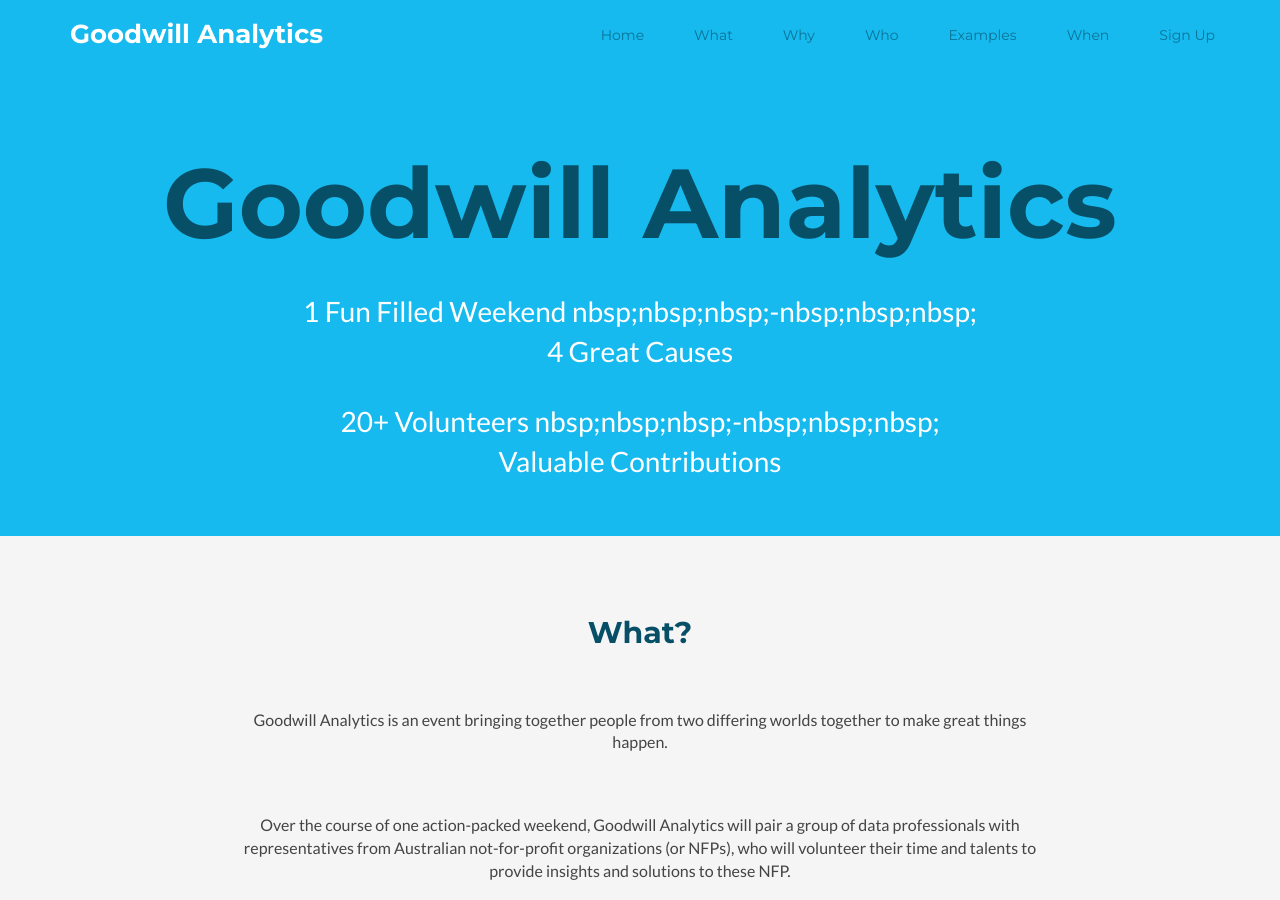
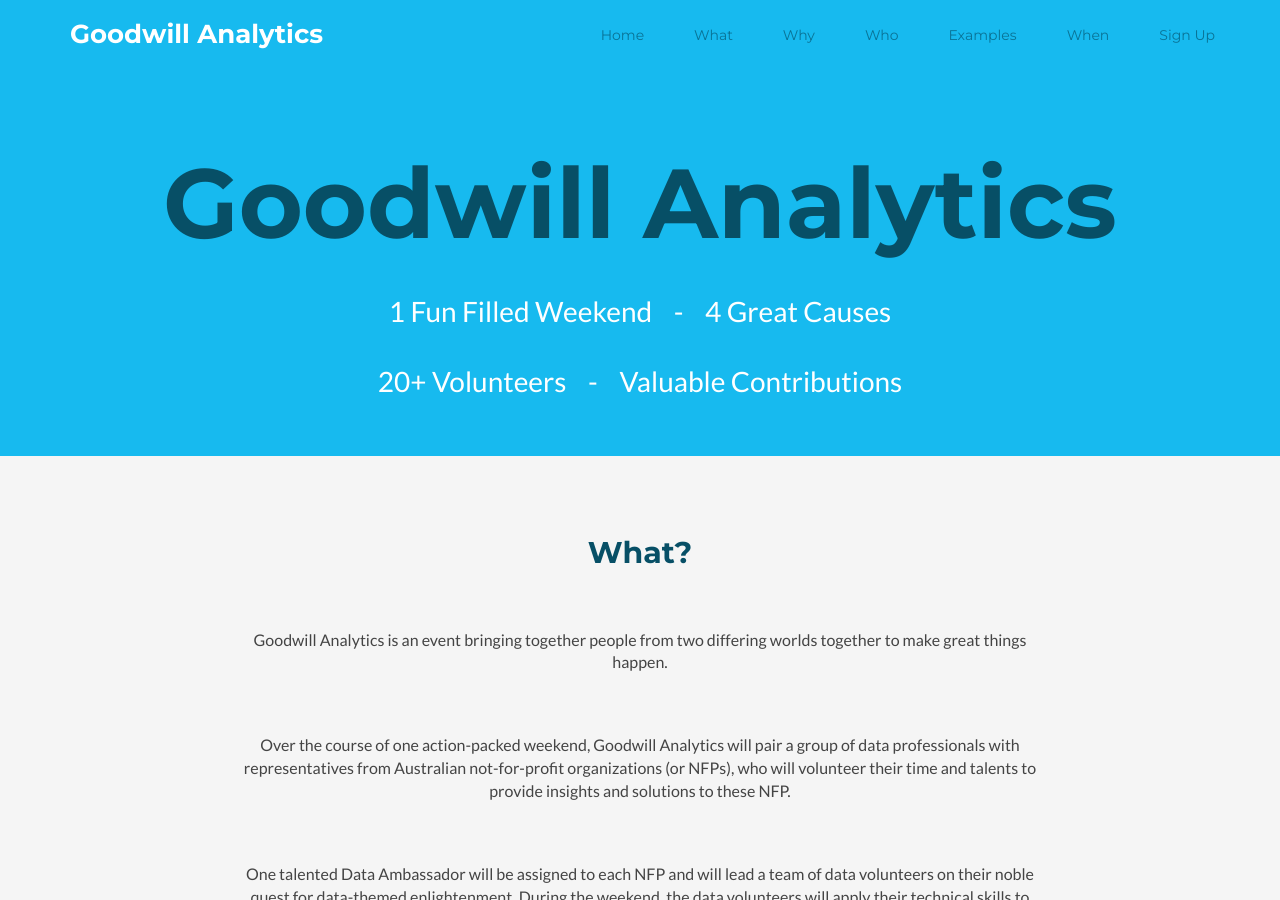
Before and after one commit to goodwillanalytics/goodwillanalytics.github.io, a Jekyll site: the page built from index.html, in a window 1280 px wide and 900 px high. Built offline with Jekyll 4.4.1, drawn with Linux system fonts in a browser that asks for light colours.

Commit message:
Updates from website review

```diff
--- a/_includes/promo.html
+++ b/_includes/promo.html
@@ -3,7 +3,7 @@
         <div class="container">
             <h2 class="title text-center">Goodwill Analytics</h2>
 			<br/>
-			<p class="intro text-center">1 Fun Filled Weekend nbsp;nbsp;nbsp;-nbsp;nbsp;nbsp; 4 Great Causes</p>
-            <p class="intro text-center">20+ Volunteers nbsp;nbsp;nbsp;-nbsp;nbsp;nbsp; Valuable Contributions</p>
+			<p class="intro text-center">1 Fun Filled Weekend &nbsp;&nbsp;&nbsp;-&nbsp;&nbsp;&nbsp; 4 Great Causes</p>
+            <p class="intro text-center">20+ Volunteers &nbsp;&nbsp;&nbsp;-&nbsp;&nbsp;&nbsp; Valuable Contributions</p>
         </div><!--//container-->
     </section><!--//promo-->
```
